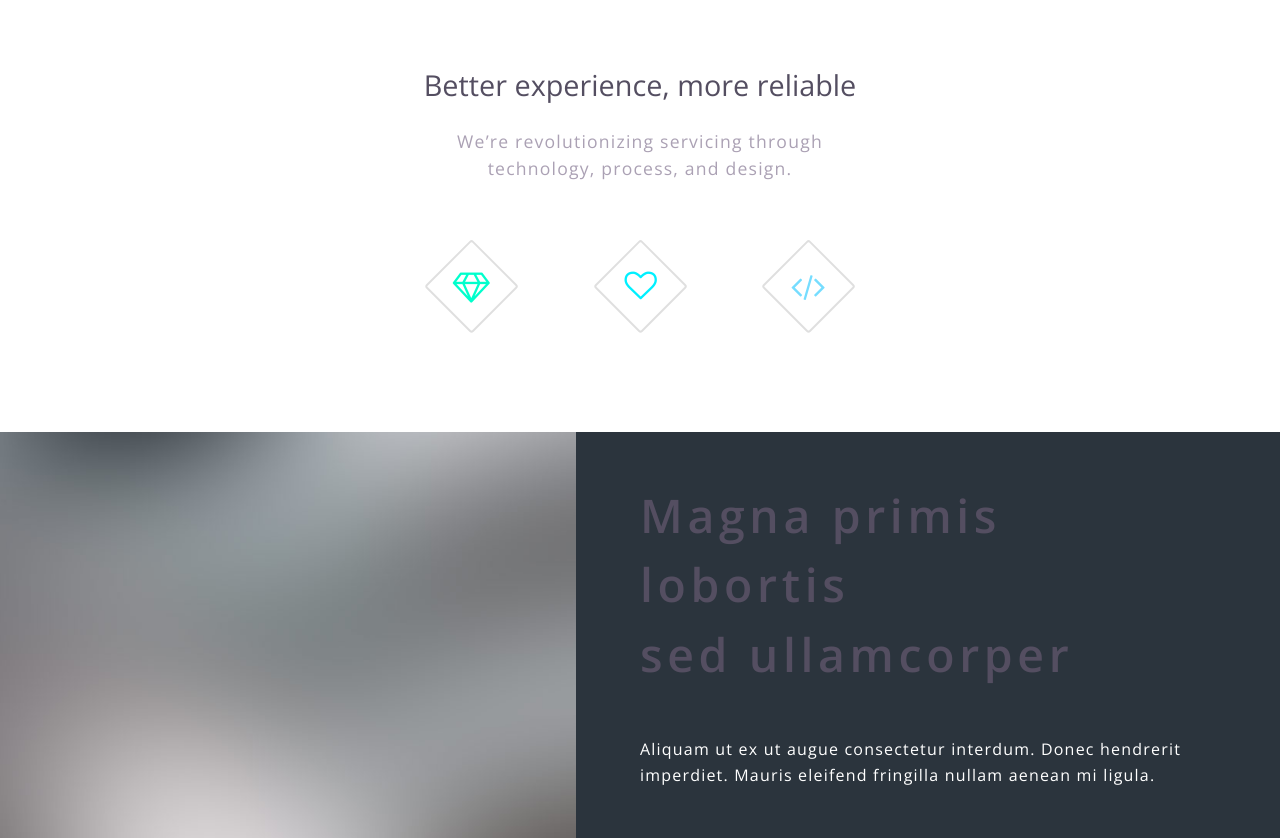
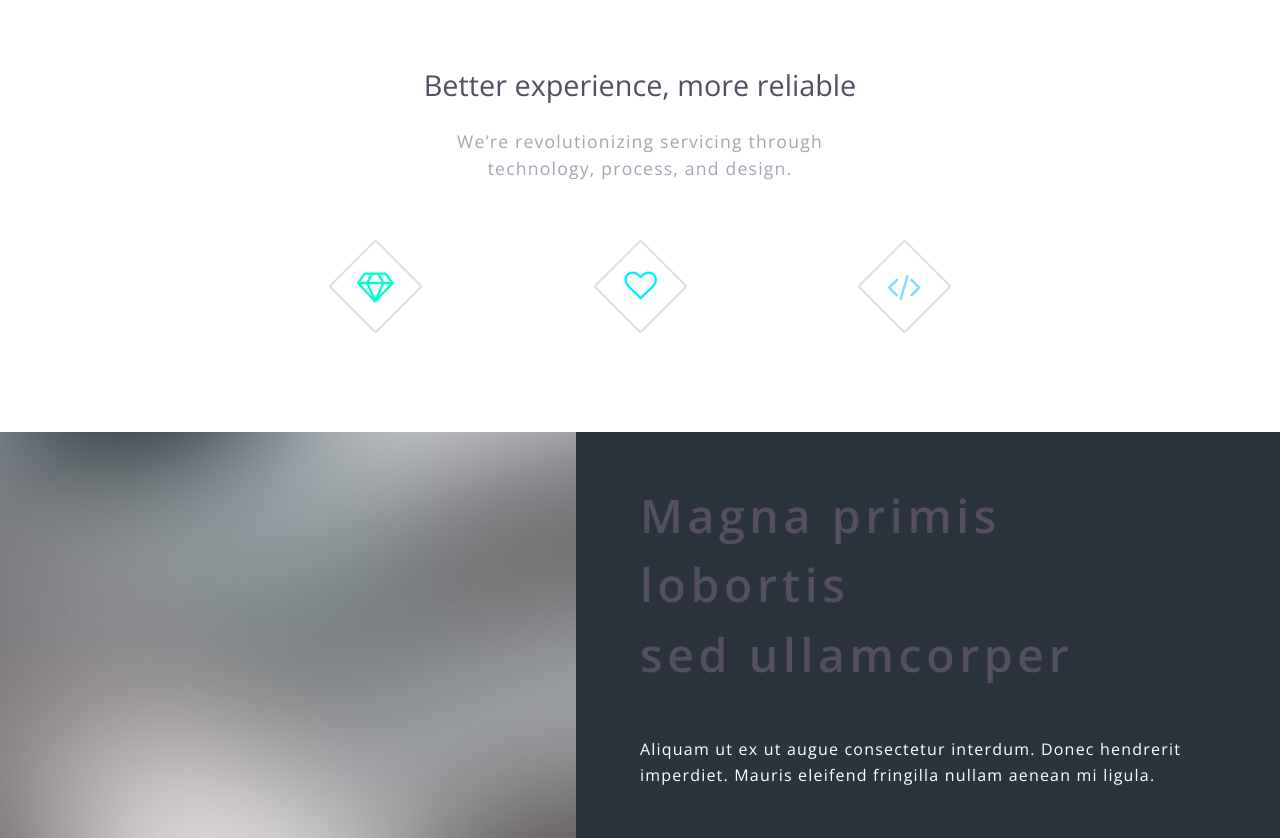
Before and after one commit to awhyit/pennie, a PHP site: page / in a window 1280 px wide. Shown: the part 836-1674 px from the top of the page. Run offline with PHP 8.4, Linux system fonts and the light colour scheme.

Commit message:
padding on icons

```diff
--- a/assets/css/main.css
+++ b/assets/css/main.css
@@ -2102,7 +2102,7 @@
 			}
 
 				ul.icons.major li {
-					padding-right: 6em;
+					padding-right: 12em;
 				}
 
 					@media screen and (max-width: 736px) {
```
